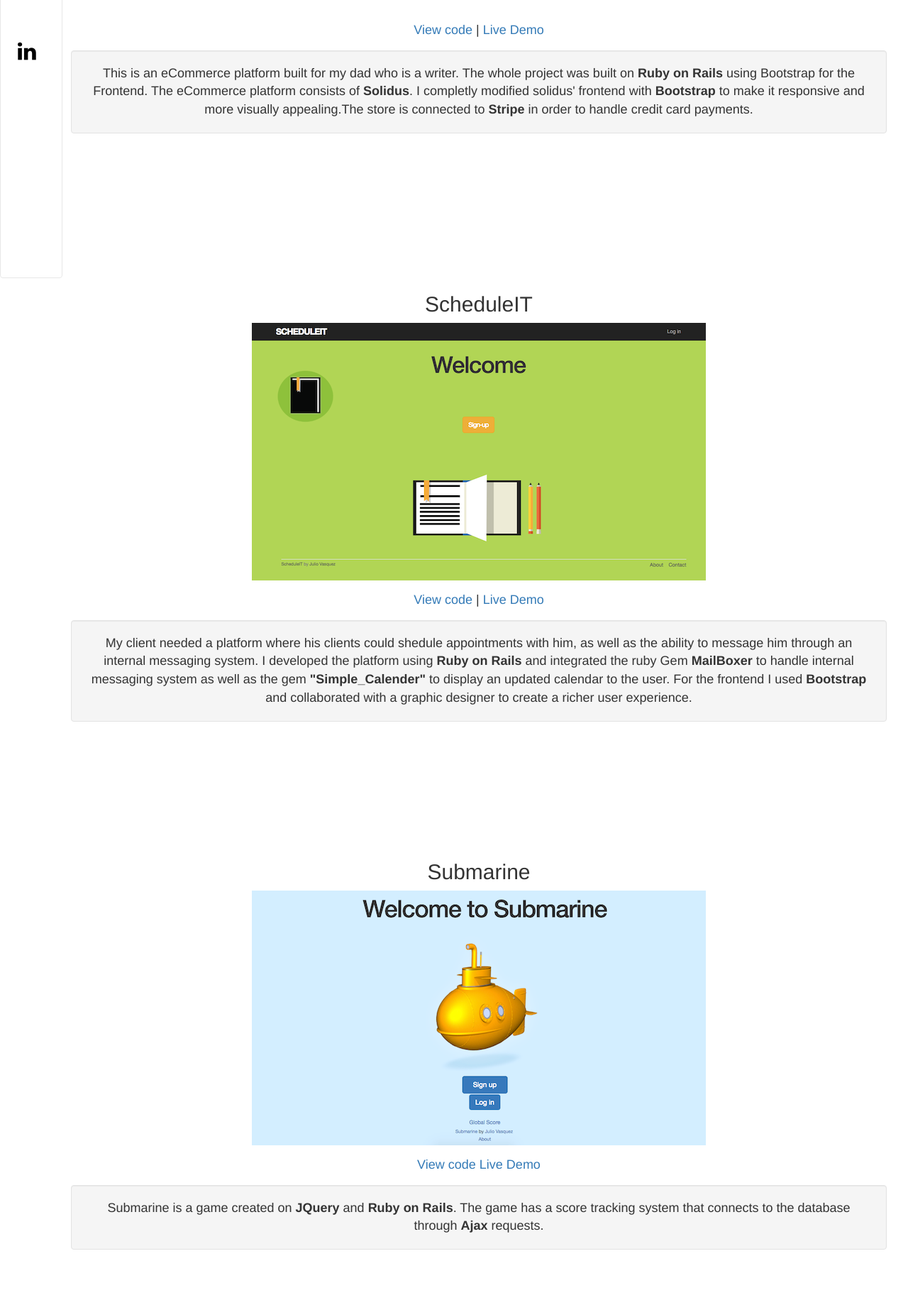
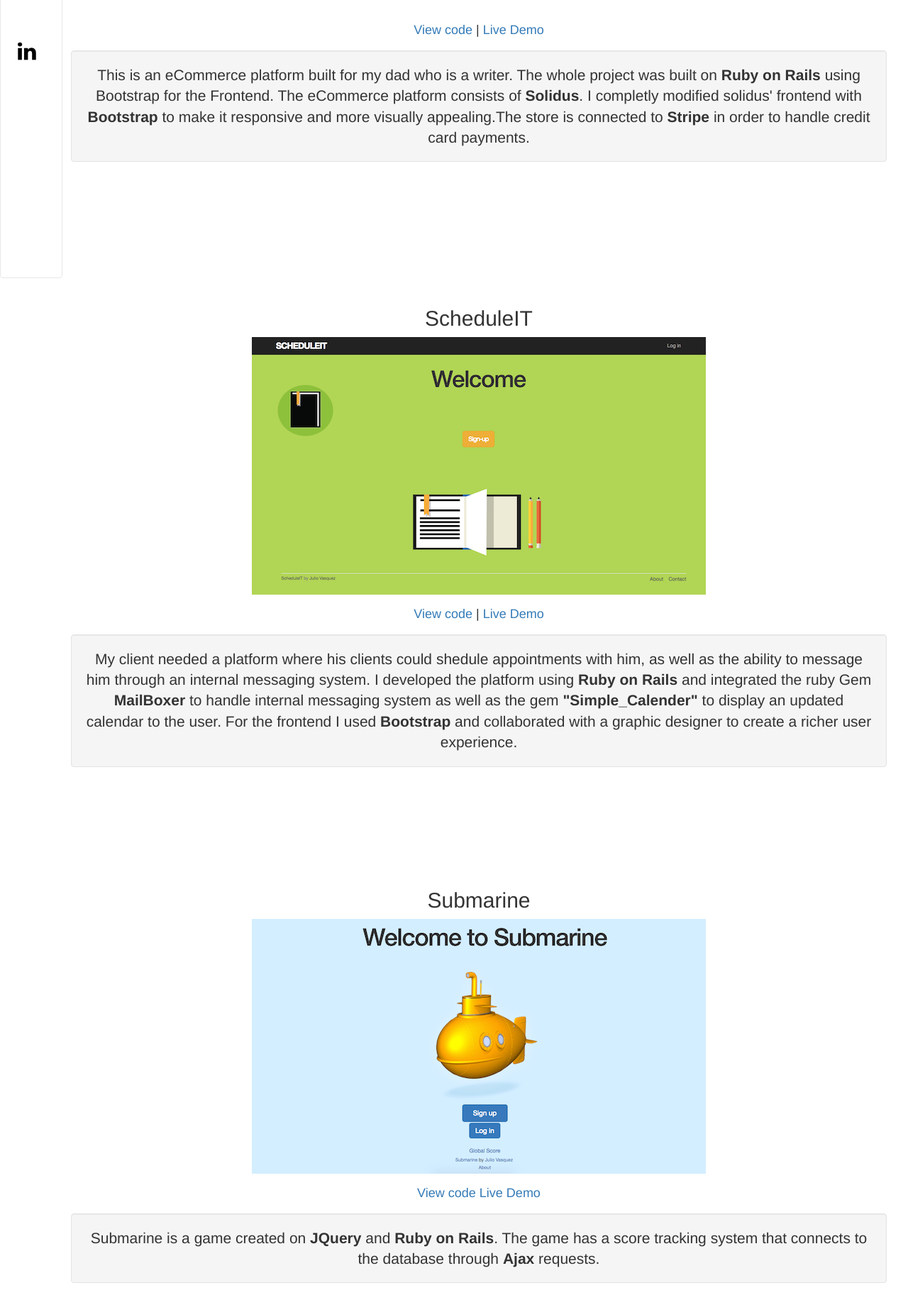
Before and after one commit to Hatemachine01/hatemachine01.github.io, a plain HTML site: page projects.html in a window 1280 px wide. Shown: the part 408-2240 px from the top of the page at 71% size. Drawn offline with nearby package versions, Linux system fonts and the light colour scheme.

Commit message:
fixing css

```diff
--- a/projects.html
+++ b/projects.html
@@ -33,11 +33,11 @@
                 </nav>
             </div>
         </div>
-
     </div>
 
+<div class="container">
+
  <section>
-<div class="container">
     <h1> Landing site + eCommerce </h1>
 
 
@@ -57,11 +57,13 @@
         <a  href="https://github.com/Hatemachine01/book_ecommerce-"> View code </a> |
         <a href="https://serene-brook-54330.herokuapp.com/">Live Demo</a>
     </div>
-    <p class="well text-center"> This is an eCommerce platform built for my dad who is a writer. The whole project was built on <strong>Ruby on Rails</strong> using Bootstrap</strong> for the Frontend. The eCommerce platform consists of <strong>Solidus</strong>. I completly modified solidus' frontend with <strong>Bootstrap </strong> to make it responsive and more visually appealing.The store is connected to <strong>Stripe</strong> in order to handle credit card payments.</p>
+    <p class="lead well text-center"> This is an eCommerce platform built for my dad who is a writer. The whole project was built on <strong>Ruby on Rails</strong> using Bootstrap</strong> for the Frontend. The eCommerce platform consists of <strong>Solidus</strong>. I completly modified solidus' frontend with <strong>Bootstrap </strong> to make it responsive and more visually appealing.The store is connected to <strong>Stripe</strong> in order to handle credit card payments.</p>
+</section>
+</div>
 
-</section>
 
- <section class="container">
+<div class="container">
+     <section >
 
         <h2> ScheduleIT</h2>
         <aside>
@@ -74,11 +76,10 @@
              <a href="https://arcane-stream-73726.herokuapp.com/">Live Demo</a>
         </div>
 
-    <p class="well text-center">My client needed a platform where his clients could shedule appointments with him, as well as the ability to message him through an internal messaging system. I developed the platform using <strong>Ruby on Rails</strong> and integrated the ruby Gem <strong> MailBoxer </strong> to handle  internal messaging system as well as the gem <strong>"Simple_Calender"</strong> to display an updated calendar to the user. For the frontend I used <strong>Bootstrap</strong> and collaborated with a graphic designer to create a richer user experience.
-
-
+        <p class=" lead well text-center">My client needed a platform where his clients could shedule appointments with him, as well as the ability to message him through an internal messaging system. I developed the platform using <strong>Ruby on Rails</strong> and integrated the ruby Gem <strong> MailBoxer </strong> to handle  internal messaging system as well as the gem <strong>"Simple_Calender"</strong> to display an updated calendar to the user. For the frontend I used <strong>Bootstrap</strong> and collaborated with a graphic designer to create a richer user experience.
 
     </section>
+</div>
 
 
 <!--
@@ -102,7 +103,7 @@
         <a href="https://secure-beach-83429.herokuapp.com/">Live Demo</a>
     </div>
 
-        <p class="well text-center"> Submarine is a game created on <strong> JQuery </strong> and <strong> Ruby on Rails</strong>. The game has a score tracking system that connects to the database through <strong>Ajax </strong> requests.
+        <p class="lead well text-center"> Submarine is a game created on <strong> JQuery </strong> and <strong> Ruby on Rails</strong>. The game has a score tracking system that connects to the database through <strong>Ajax </strong> requests.
         </p></a>
     </div>
 
@@ -118,8 +119,8 @@
     </div>
     </div> -->
 
+    </body>
     </div>
-</body>
 </section>
 
 <!-- Latest compiled and minified CSS -->
```
Lines whose indentation alone changed are shown as unchanged.
